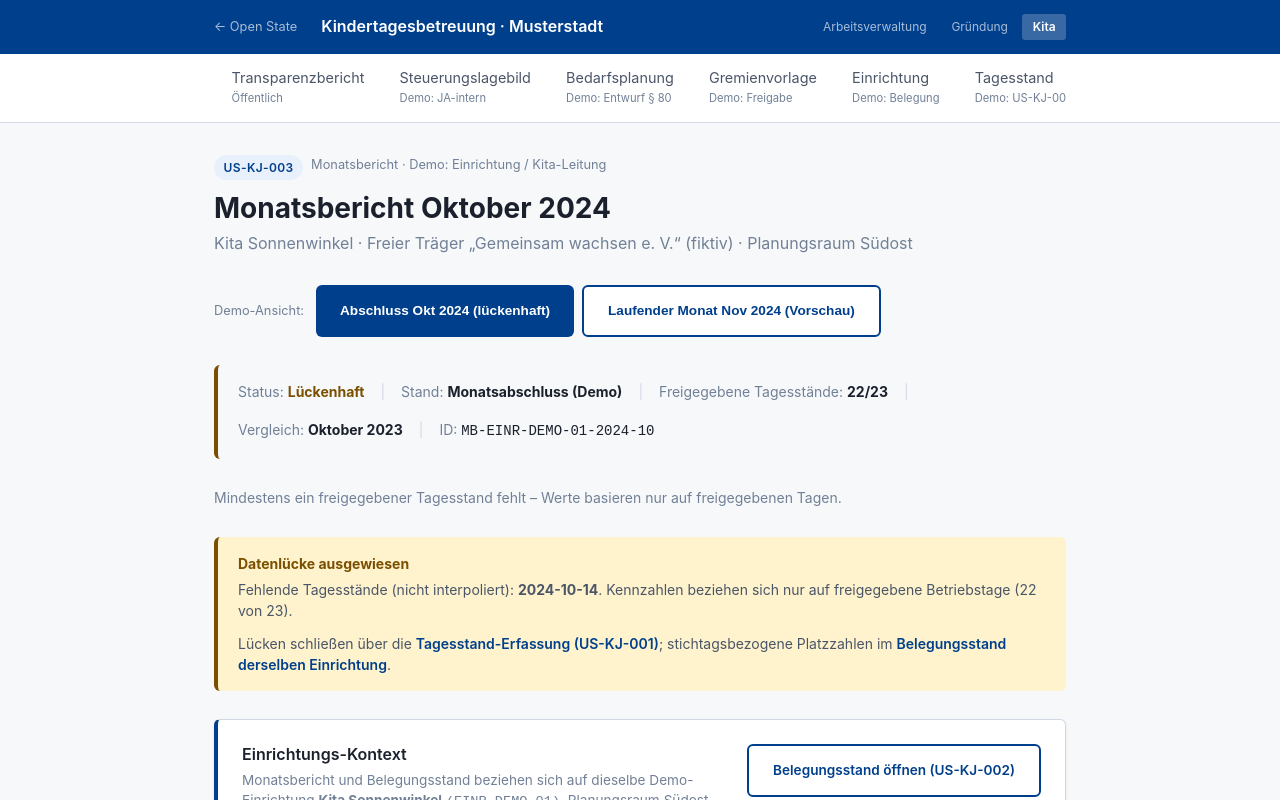
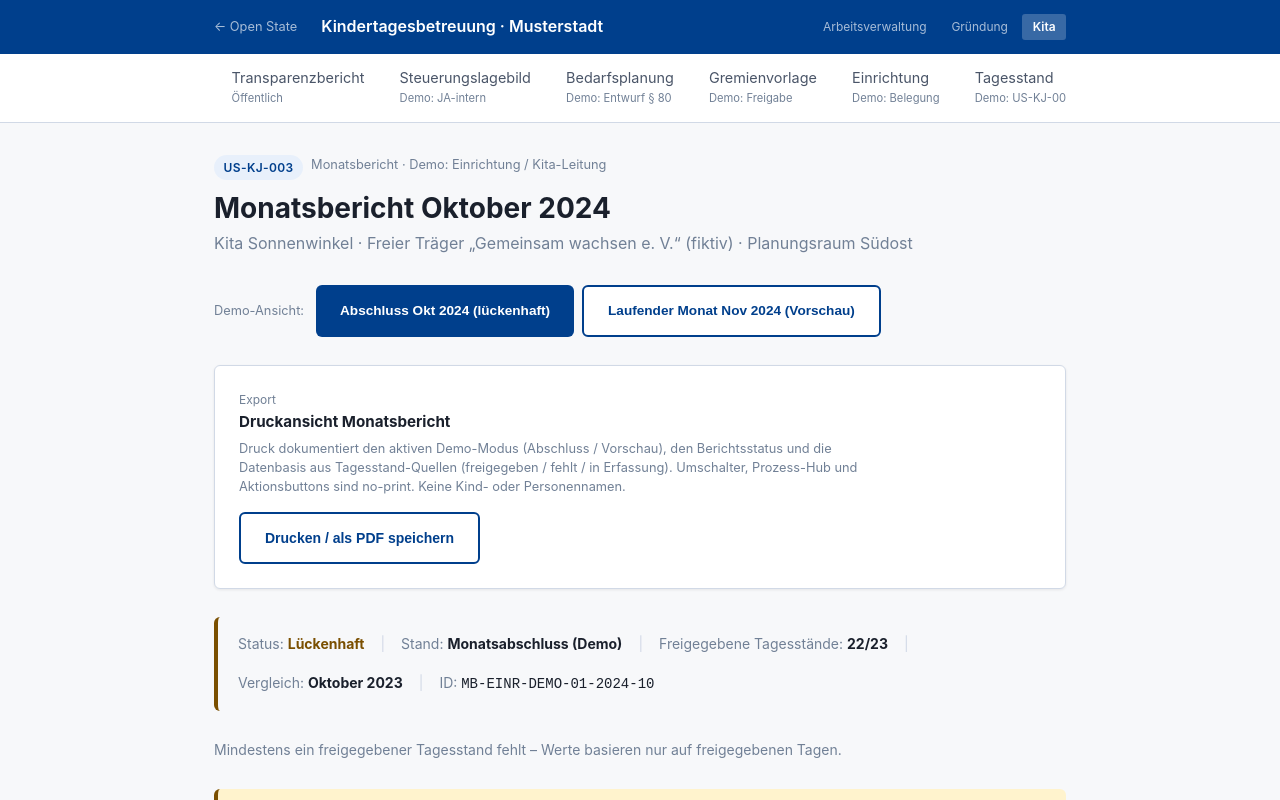
Before and after one commit to d0npedro/open-state, a Next.js app in the folder demo/: page /kita/monatsbericht in a window 1280 px wide. Shown: the top 800 px of the page. Built offline with nearby package versions, Linux system fonts and the light colour scheme.

Commit message:
feat(kita): monatsbericht print status and tagesstand datenbasis
US-KJ-003: Druckleiste + print-only Status (Vorschau/lückenhaft)
and Tagesstand-Quellen counts; mirror lagebild/vorlage print docs.

```diff
--- a/demo/app/kita/monatsbericht/page.tsx
+++ b/demo/app/kita/monatsbericht/page.tsx
@@ -4,9 +4,12 @@
  * US-KJ-003 – Monatsbericht abrufen (Einrichtungsebene, Demo)
  *
  * Aggregierte Monatsauswertung je Gruppe + Vorjahresvergleich.
- * Datenlücken sichtbar. CSV-Export und druckoptimierte Ansicht (PDF via Browser).
+ * Datenlücken sichtbar. CSV-Export und Druckansicht (PDF via Browser).
  * Demo-Umschalter: Monatsabschluss (lückenhaft) vs. laufender Monat (VORSCHAU)
  * mit gemischten Tagesstand-Quellen (FREIGEGEBEN / FEHLT / IN_ERFASSUNG).
+ * Druck: Status (VOLLSTAENDIG / LUECKENHAFT / VORSCHAU) und Datenbasis-Stand
+ * (Tagesstand-Quellen freigegeben/fehlt/in Erfassung) im Ausdruck dokumentiert
+ * (Spiegel Lagebild/Bedarfsplanung/Vorlage). Demo-Umschalter und Aktionen no-print.
  * VORSCHAU: Rücklink zum Meldeeingang im Steuerungslagebild (US-KJ-005).
  * Einrichtungs-Kontext: Belegungsstand (US-KJ-002) und Prozesskette zur Meldung.
  * Keine Kind- oder Personennamen.
@@ -189,9 +192,12 @@ export default function KitaMonatsberichtPage() {
   ).length;
   const istVorschau = b.status === 'VORSCHAU';
 
+  const modusLabel =
+    modus === 'VORSCHAU' ? 'Laufender Monat (Vorschau)' : 'Monatsabschluss (Demo)';
+
   return (
     <div style={{ display: 'flex', flexDirection: 'column', gap: '1.75rem' }}>
-      <div>
+      <div className="no-print">
         <div
           style={{
             fontSize: '0.8rem',
@@ -244,6 +250,107 @@ export default function KitaMonatsberichtPage() {
         >
           Laufender Monat Nov 2024 (Vorschau)
         </button>
+      </div>
+
+      {/* Druck: Status + Datenbasis (Tagesstand-Quellen) im Ausdruck – Spiegel Lagebild/Vorlage */}
+      <div
+        className="no-print card"
+        style={{
+          display: 'flex',
+          flexWrap: 'wrap',
+          gap: '1rem',
+          alignItems: 'center',
+          justifyContent: 'space-between',
+        }}
+      >
+        <div style={{ maxWidth: '40rem' }}>
+          <div style={{ fontSize: '0.75rem', color: 'var(--color-text-muted)' }}>Export</div>
+          <strong style={{ fontSize: '0.95rem' }}>Druckansicht Monatsbericht</strong>
+          <p
+            style={{
+              fontSize: '0.8rem',
+              color: 'var(--color-text-muted)',
+              margin: '0.25rem 0 0',
+              lineHeight: 1.5,
+            }}
+          >
+            Druck dokumentiert den aktiven Demo-Modus (Abschluss / Vorschau), den Berichtsstatus
+            und die Datenbasis aus Tagesstand-Quellen (freigegeben / fehlt / in Erfassung).
+            Umschalter, Prozess-Hub und Aktionsbuttons sind no-print. Keine Kind- oder Personennamen.
+          </p>
+        </div>
+        <button
+          type="button"
+          className="btn btn-secondary"
+          onClick={() => window.print()}
+          style={{ fontSize: '0.875rem', flexShrink: 0 }}
+        >
+          Drucken / als PDF speichern
+        </button>
+      </div>
+
+      {/* print-only Kopf + Status + Datenbasis-Dokumentation */}
+      <div className="print-only print-block" style={{ margin: 0 }}>
+        <p style={{ fontSize: '0.8rem', color: 'var(--color-text-muted)', margin: '0 0 0.35rem' }}>
+          US-KJ-003 · Monatsbericht · Demo Einrichtung / Kita-Leitung
+        </p>
+        <h1 style={{ margin: '0 0 0.35rem', fontSize: '1.35rem' }}>
+          Monatsbericht {b.monatsLabel}
+        </h1>
+        <p style={{ color: 'var(--color-text-muted)', margin: '0 0 0.75rem', fontSize: '0.9rem' }}>
+          {b.einrichtungBezeichnung} · {b.traeger} · Planungsraum {b.planungsraumBezeichnung}
+        </p>
+        <div
+          style={{
+            marginBottom: '0.75rem',
+            padding: '0.75rem 1rem',
+            border: '1px solid var(--color-border)',
+            borderRadius: 'var(--radius)',
+            fontSize: '0.875rem',
+            background: 'var(--color-neutral-light)',
+            borderLeft: `4px solid ${st.color}`,
+          }}
+          role="status"
+        >
+          <strong style={{ color: st.color }}>
+            Status im Ausdruck: {st.label}
+            {istVorschau ? ' (Monat nicht abgeschlossen)' : ''}
+          </strong>
+          <div style={{ marginTop: '0.25rem', color: 'var(--color-text-muted)', fontSize: '0.8rem' }}>
+            Demo-Modus: {modusLabel} · Stand {b.standLabel} · Vergleich {b.vorjahresLabel} · ID{' '}
+            <span style={{ fontFamily: 'monospace' }}>{b.id}</span>
+          </div>
+          <p style={{ margin: '0.4rem 0 0', fontSize: '0.8rem', lineHeight: 1.45 }}>
+            {st.hint}
+          </p>
+        </div>
+        <div
+          style={{
+            marginBottom: '0.5rem',
+            padding: '0.75rem 1rem',
+            border: '1px solid var(--color-border)',
+            borderRadius: 'var(--radius)',
+            fontSize: '0.875rem',
+          }}
+          role="note"
+        >
+          <strong style={{ display: 'block', marginBottom: '0.35rem' }}>
+            Datenbasis im Ausdruck (Tagesstand-Quellen, US-KJ-001)
+          </strong>
+          <p style={{ margin: 0, fontSize: '0.8rem', lineHeight: 1.5 }}>
+            Freigegeben {freigegebenCount}/{b.betriebstageImMonat}
+            {istVorschau ? ' bis Stichtag' : ''} · fehlt {fehltCount} · in Erfassung {inErfassungCount}{' '}
+            (Entwürfe nicht einbezogen) · Tage Personalschlüssel unterschritten (aus freigegebenen
+            Ständen): {schluesselTage}. Kennzahlen nur aus freigegebenen Tagesständen; Lücken werden
+            nicht interpoliert.
+            {luecke
+              ? ` Fehlende Tage: ${b.fehlendeTage.join(', ')}.`
+              : ' Keine fehlenden Betriebstage in der Datenbasis.'}
+            {istVorschau
+              ? ' Vorschau-Zwischenstand methodisch getrennt von freigegebener Monatsmeldung (US-KJ-004).'
+              : ''}
+          </p>
+        </div>
       </div>
 
       {/* Metadaten */}
@@ -851,11 +958,20 @@ export default function KitaMonatsberichtPage() {
                 {b.methodik.datenquelle}
               </dd>
             </div>
+            <div>
+              <dt style={{ fontWeight: 600 }}>Druckansicht</dt>
+              <dd style={{ margin: '0.2rem 0 0', color: 'var(--color-text-muted)' }}>
+                Ausdruck dokumentiert den aktiven Demo-Modus (Abschluss oder Vorschau), den
+                Berichtsstatus (vollständig / lückenhaft / Vorschau) und den Datenbasis-Stand der
+                Tagesstand-Quellen (freigegeben, fehlt, in Erfassung) – Spiegel der Druckhinweise
+                in Lagebild, Bedarfsplanung und Vorlage. Keine Kind- oder Personennamen.
+              </dd>
+            </div>
           </dl>
         </div>
       </section>
 
-      <div style={{ fontSize: '0.85rem', color: 'var(--color-text-muted)' }}>
+      <div className="no-print" style={{ fontSize: '0.85rem', color: 'var(--color-text-muted)' }}>
         Prozesskette Einrichtung {b.einrichtungBezeichnung}:{' '}
         <Link href="/kita/tagesstand" style={{ color: 'var(--color-primary)' }}>
           Tagesstand (US-KJ-001)
@@ -882,14 +998,32 @@ export default function KitaMonatsberichtPage() {
             </Link>
           </>
         )}
-        .
+        . Druck: Status und Datenbasis-Stand der Tagesstand-Quellen im Ausdruck dokumentiert.
+      </div>
+
+      <div
+        className="print-only print-block"
+        style={{
+          marginTop: '0.5rem',
+          fontSize: '0.8rem',
+          color: 'var(--color-text-muted)',
+          lineHeight: 1.45,
+        }}
+      >
+        Druckansicht US-KJ-003: Status {st.label}
+        {istVorschau ? ' (Vorschau)' : ''}; Datenbasis freigegeben {freigegebenCount}/
+        {b.betriebstageImMonat}, fehlt {fehltCount}, in Erfassung {inErfassungCount}. Nur Aggregate,
+        keine Kind- oder Personennamen. Demo-Modus: {modusLabel}.
       </div>
 
       <style
         dangerouslySetInnerHTML={{
           __html: `
+            .print-only { display: none; }
             @media print {
               .no-print { display: none !important; }
+              .print-only { display: inline !important; }
+              .print-only.print-block { display: block !important; }
               body > div > header,
               body nav { display: none !important; }
               main { padding: 0 !important; }
```
Also changed, not shown: 1 other file (tests, documents, lock files or other folders).
